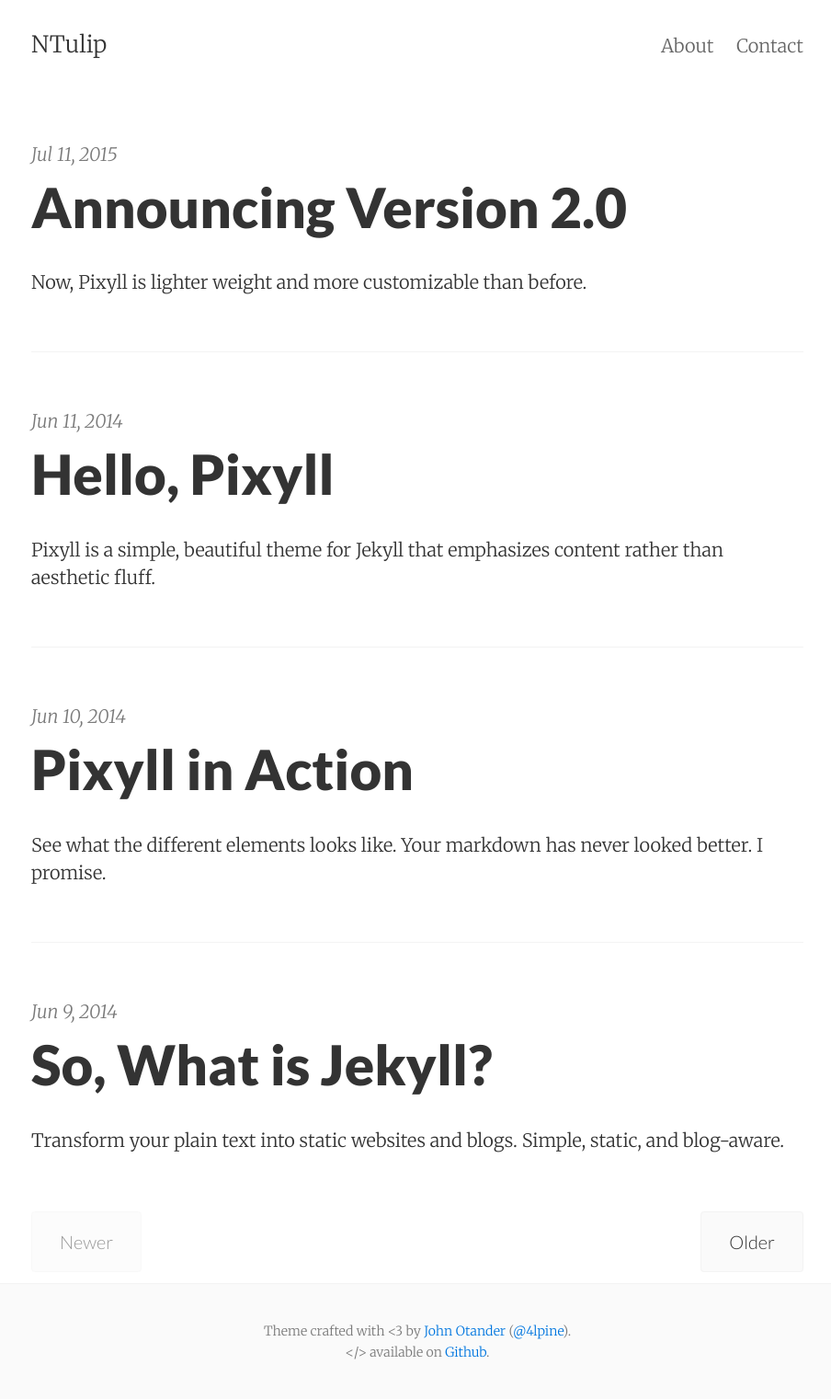
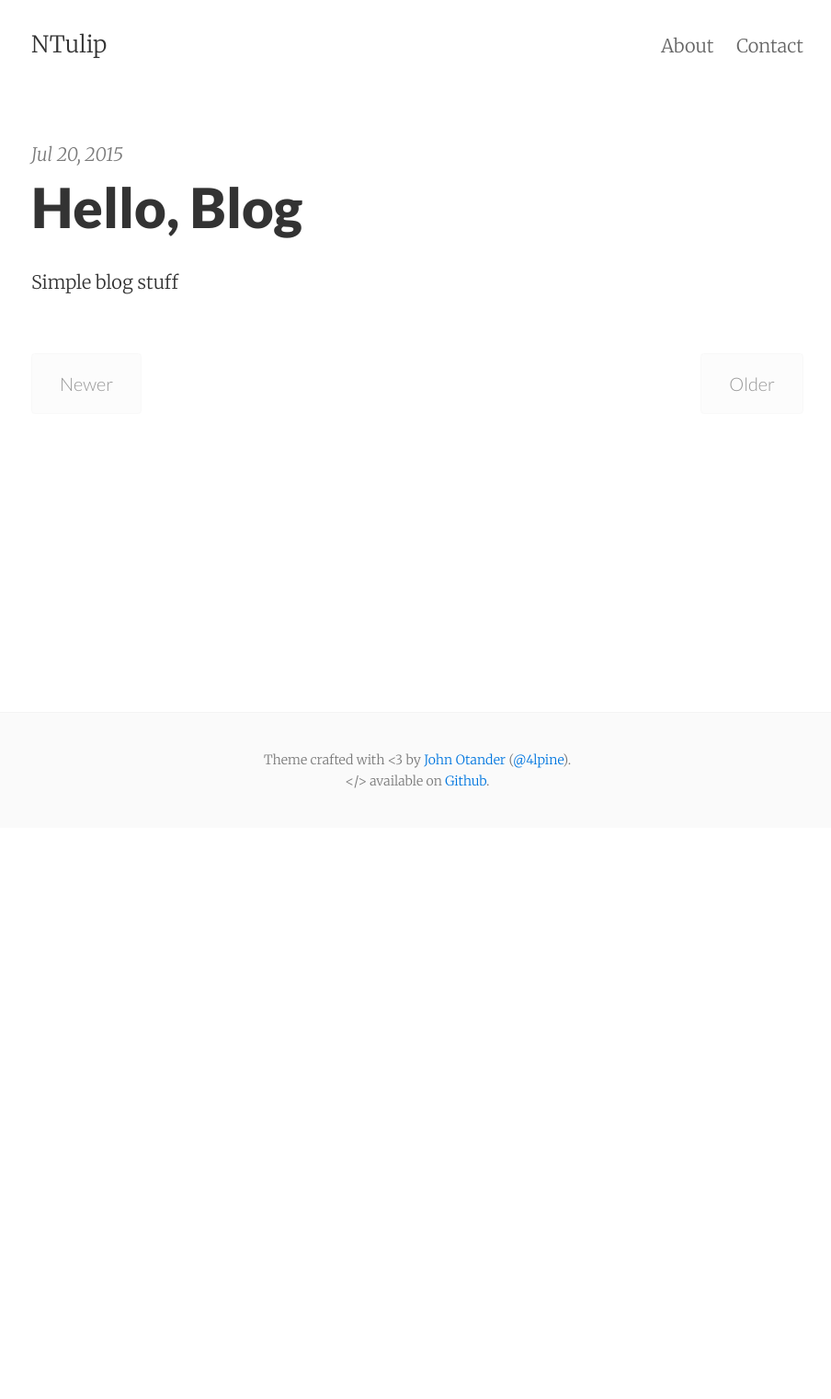
Before and after one commit to ntulip/ntulip.github.io, a Jekyll site: the page built from index.html, in a window 1280 px wide. Shown: the whole page at 92% size, without its empty margins (186-1090 px from the left). Built offline with Jekyll 4.4.1, drawn with Linux system fonts in a browser that asks for light colours; the list of posts is cut into pages by our own code; after the commit the page ends 900 px from its top, so only the background shows below that.

Commit message:
making some structural changes

```diff
--- a/_posts/2014-06-09-so-what-is-jekyll.md
+++ /dev/null
@@ -1,17 +0,0 @@
----
-layout:     post
-title:      So, What is Jekyll?
-date:       2014-06-09 12:32:18
-summary:    Transform your plain text into static websites and blogs. Simple, static, and blog-aware.
-categories: jekyll pixyll
----
-
-Jekyll is a tool for transforming your plain text into static websites and
-blogs. It is simple, static, and blog-aware. Jekyll uses the
-[Liquid](http://docs.shopify.com/themes/liquid-basics) templating
-language and has builtin [Markdown](http://daringfireball.net/projects/markdown/)
-and [Textile](http://en.wikipedia.org/wiki/Textile_(markup_language)) support.
-
-It also ties in nicely to [Github Pages](https://pages.github.com/).
-
-Learn more about Jekyll on their [website](http://jekyllrb.com/).
--- a/_posts/2014-06-10-see-pixyll-in-action.md
+++ /dev/null
@@ -1,104 +0,0 @@
----
-layout:     post
-title:      Pixyll in Action
-date:       2014-06-10 12:31:19
-summary:    See what the different elements looks like. Your markdown has never looked better. I promise.
-categories: jekyll pixyll
----
-
-There is a significant amount of subtle, yet precisely calibrated, styling to ensure
-that your content is emphasized while still looking aesthetically pleasing.
-
-All links are easy to [locate and discern](#), yet don't detract from the harmony
-of a paragraph. The _same_ goes for italics and __bold__ elements. Even the the strikeout
-works if <del>for some reason you need to update your post</del>. For consistency's sake,
-<ins>The same goes for insertions</ins>, of course.
-
-### Code, with syntax highlighting
-
-Here's an example of some ruby code with line anchors.
-
-{% highlight ruby lineanchors %}
-# The most awesome of classes
-class Awesome < ActiveRecord::Base
-  include EvenMoreAwesome
-
-  validates_presence_of :something
-  validates :email, email_format: true
-
-  def initialize(email, name = nil)
-    self.email = email
-    self.name = name
-    self.favorite_number = 12
-    puts 'created awesomeness'
-  end
-
-  def email_format
-    email =~ /\S+@\S+\.\S+/
-  end
-end
-{% endhighlight %}
-
-Here's some CSS:
-
-{% highlight css %}
-.foobar {
-  /* Named colors rule */
-  color: tomato;
-}
-{% endhighlight %}
-
-# Headings!
-
-They're responsive, and well-proportioned (in `padding`, `line-height`, `margin`, and `font-size`).
-They also heavily rely on the awesome utility, [BASSCSS](http://www.basscss.com/).
-
-##### They draw the perfect amount of attention
-
-This allows your content to have the proper informational and contextual hierarchy. Yay.
-
-### There are lists, too
-
-  * Apples
-  * Oranges
-  * Potatoes
-  * Milk
-
-  1. Mow the lawn
-  2. Feed the dog
-  3. Dance
-
-### Images look great, too
-
-![desk](https://cloud.githubusercontent.com/assets/1424573/3378137/abac6d7c-fbe6-11e3-8e09-55745b6a8176.png)
-
-
-### There are also pretty colors
-
-Also the result of [BASSCSS](http://www.basscss.com/), you can <span class="bg-dark-gray white">highlight</span> certain components
-of a <span class="red">post</span> <span class="mid-gray">with</span> <span class="green">CSS</span> <span class="orange">classes</span>.
-
-I don't recommend using blue, though. It looks like a <span class="blue">link</span>.
-
-### Stylish blockquotes included
-
-You can use the markdown quote syntax, `>` for simple quotes.
-
-> Lorem ipsum dolor sit amet, consectetur adipiscing elit. Suspendisse quis porta mauris.
-
-However, you need to inject html if you'd like a citation footer. I will be working on a way to
-hopefully sidestep this inconvenience.
-
-<blockquote>
-  <p>
-    Perfection is achieved, not when there is nothing more to add, but when there is nothing left to take away.
-  </p>
-  <footer><cite title="Antoine de Saint-Exupéry">Antoine de Saint-Exupéry</cite></footer>
-</blockquote>
-
-### There's more being added all the time
-
-Checkout the [Github repository](https://github.com/johnotander/pixyll) to request,
-or add, features.
-
-Happy writing.
--- a/_posts/2014-06-11-welcome-to-pixyll.markdown
+++ b/_posts/2014-06-11-welcome-to-pixyll.markdown
@@ -1,26 +1,9 @@
 ---
 layout:     post
-title:      Hello, Pixyll
-date:       2014-06-11 15:31:19
-summary:    Pixyll is a simple, beautiful theme for Jekyll that emphasizes content rather than aesthetic fluff.
+title:      Hello, Blog
+date:       2015-07-20 11:31:19
+summary:    Simple blog stuff
 categories: jekyll pixyll
 ---
 
 Hello.
-
-Pixyll is a simple, beautiful theme for Jekyll that emphasizes content rather than aesthetic fluff. It's mobile _first_, fluidly responsive, and delightfully lightweight.
-
-It's pretty minimal, but leverages large type and drastic contrast to make a statement, on all devices.
-
-<blockquote>
-  <p>
-    Perfection is achieved, not when there is nothing more to add, but when there is nothing left to take away.
-  </p>
-  <footer><cite title="Antoine de Saint-Exupéry">Antoine de Saint-Exupéry</cite></footer>
-</blockquote>
-
-## Where is it?
-
-Checkout the [Github repository](https://github.com/johnotander/pixyll) to download it, request a feature, or report a bug.
-
-It's free, and open source ([MIT](http://opensource.org/licenses/MIT)).
--- a/_posts/2015-07-11-announcing-pixyll-version-2.md
+++ /dev/null
@@ -1,16 +0,0 @@
----
-layout:     post
-title:      Announcing Version 2.0
-date:       2015-07-11
-summary:    Now, Pixyll is lighter weight and more customizable than before.
-categories: jekyll pixyll
----
-
-In an effort to make Pixyll easier to customize and more aesthetically pleasing, we've release version `2.0`.
-
-Pixyll now features:
-
-* Line anchors in code blocks and new syntax highlighting
-* A customizable variables file
-* Modular, and lighter weight CSS
-* No more `max-width` media queries
```
Also changed, not shown: _posts/2014-06-08-pixyll-has-pagination.md (deleted, +0 -9 lines).
